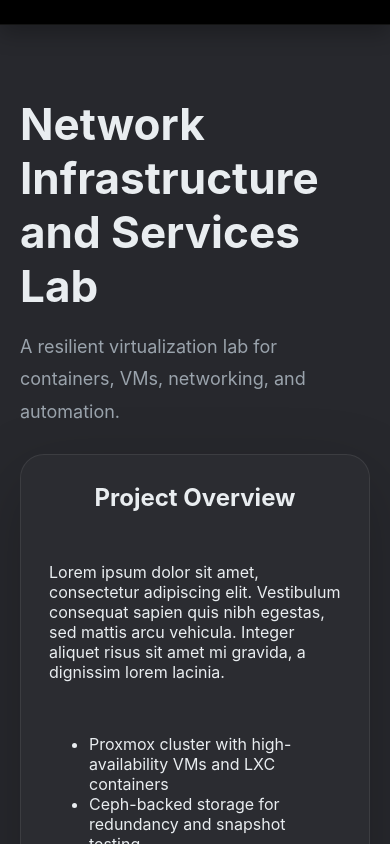
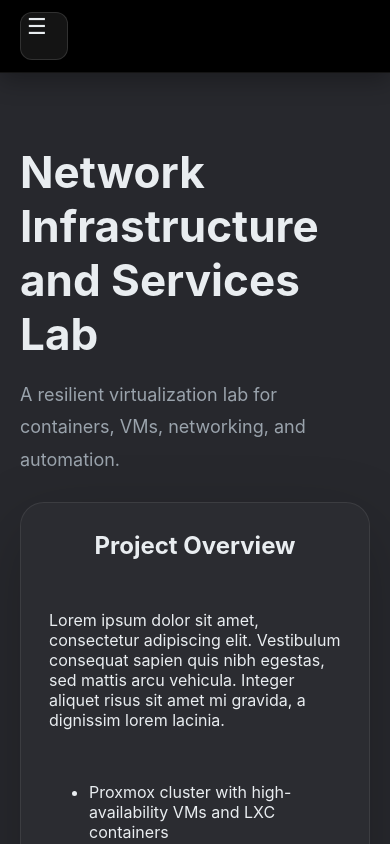
Before and after one commit to Jaheim64/my-site, a plain HTML site: page projects/homelab-details.html in a window 390 px wide. Drawn offline with Linux system fonts and the light colour scheme.

Commit message:
Update homelab-details.html

```diff
--- a/projects/homelab-details.html
+++ b/projects/homelab-details.html
@@ -18,7 +18,8 @@
 <body data-theme="dark">
   <header>
     <div class="container nav">
-      <nav class="navlinks">
+      <button id="nav-toggle" class="nav-toggle" aria-label="Open navigation" aria-expanded="false">☰</button>
+      <nav class="navlinks" id="mobile-nav">
         <a href="../index.html">Home</a>
         <a href="#overview">Overview</a>
         <a href="#specs">Specs</a>
```
